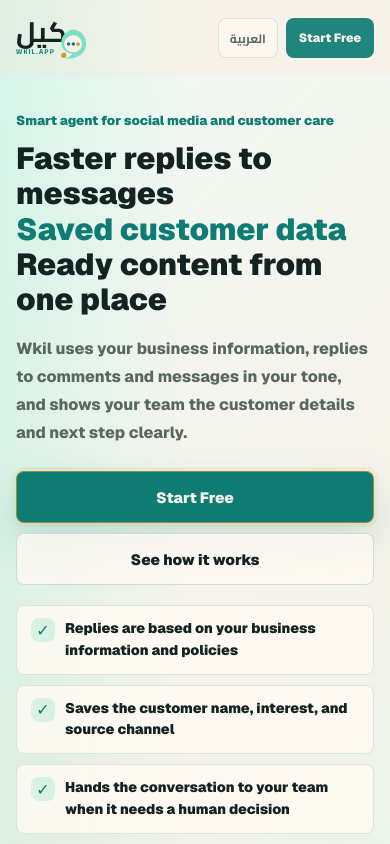
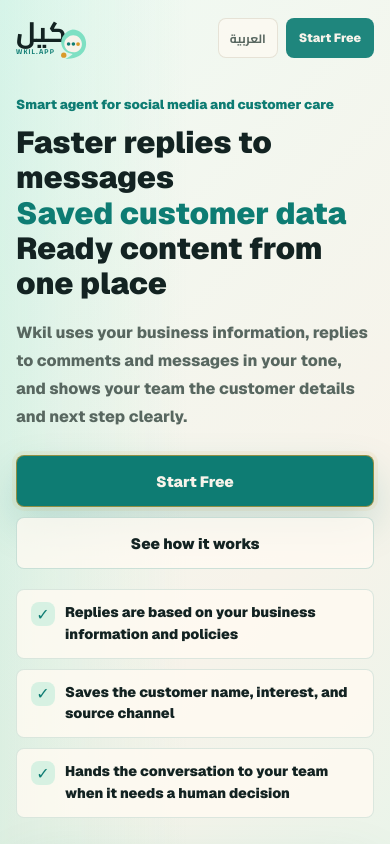
Before and after one commit to neutroon/wkil-landing, a Next.js app: page /en in a window 390 px wide. Shown: the top 844 px of the page. Built offline with nearby package versions, Linux system fonts and the light colour scheme; no server answers.

Commit message:
Enhance button transitions and add scroll margin for sections in globals.css. Updated site-header styles for improved responsiveness and visual effects, including backdrop-filter and box-shadow adjustments.

```diff
--- a/src/app/globals.css
+++ b/src/app/globals.css
@@ -85,6 +85,10 @@ button {
   inset-inline: 0;
   position: absolute;
   top: 0;
+  transition:
+    background 180ms ease,
+    box-shadow 180ms ease,
+    backdrop-filter 180ms ease;
   z-index: 40;
 }
 
@@ -738,6 +742,14 @@ h1 span {
   padding: clamp(46px, 6.5vw, 72px) 0;
 }
 
+#top,
+#trust,
+#services,
+#workflow,
+#waitlist {
+  scroll-margin-top: 96px;
+}
+
 #services {
   padding-bottom: clamp(34px, 4.8vw, 52px);
 }
@@ -1404,15 +1416,20 @@ h1 span {
 
 @media (max-width: 820px) {
   .site-header {
+    backdrop-filter: blur(0);
+    position: fixed;
+  }
+
+  .site-header.is-scrolled {
     background:
       linear-gradient(
         var(--inline-highlight-angle),
-        rgba(126, 224, 195, 0.2),
-        transparent 50%
+        rgba(126, 224, 195, 0.18),
+        transparent 52%
       ),
       rgba(247, 243, 234, 0.82);
     backdrop-filter: blur(16px);
-    position: sticky;
+    box-shadow: 0 12px 34px rgba(14, 124, 115, 0.08);
   }
 
   .nav-shell {
@@ -1432,10 +1449,10 @@ h1 span {
         var(--stage-soft) 0%,
         var(--ivory) 52%,
         var(--stage) 100%
-      );
+    );
     box-shadow: none;
     min-height: auto;
-    padding-top: clamp(36px, 8vw, 54px);
+    padding-top: clamp(96px, 20vw, 112px);
   }
 
   .hero-shell {
```
